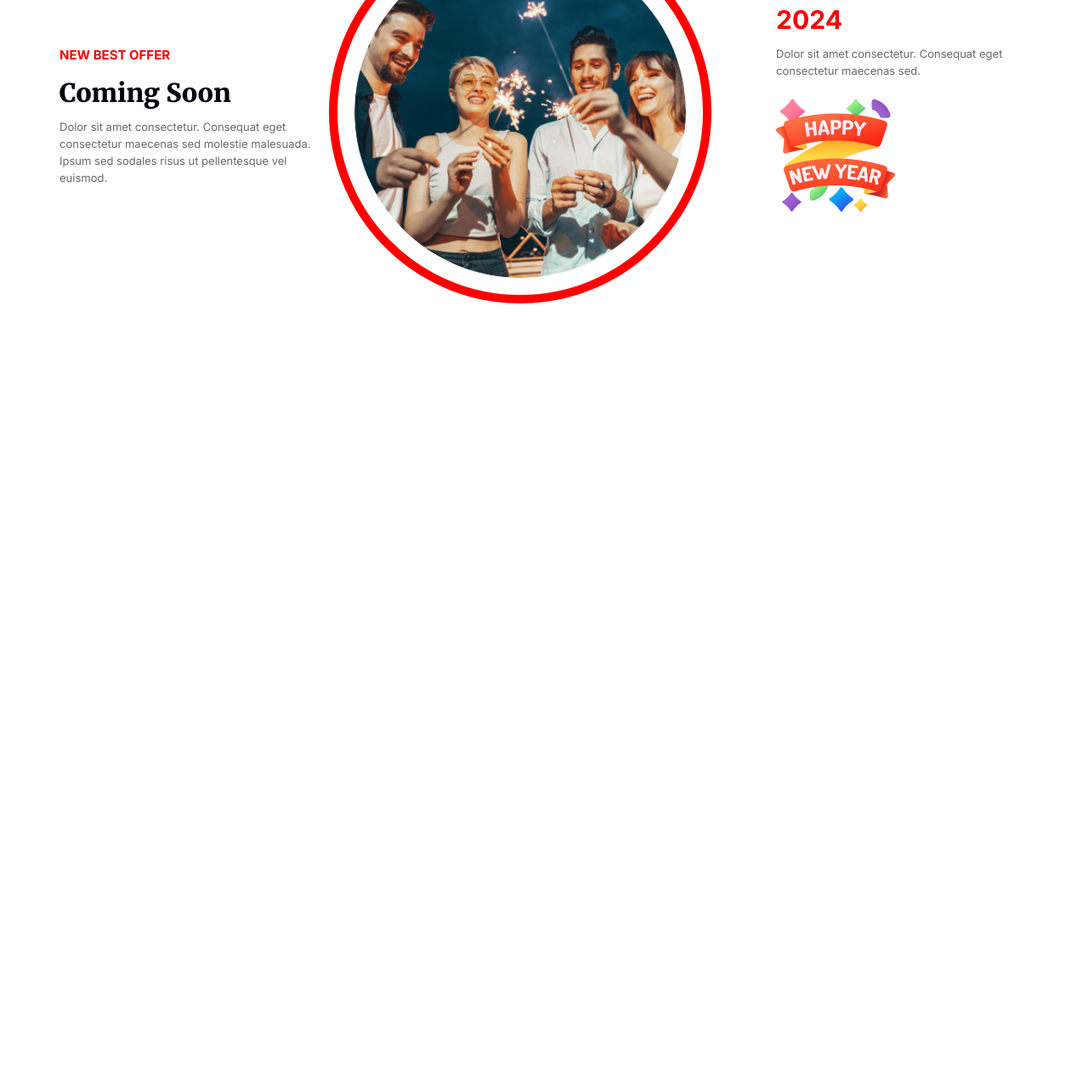
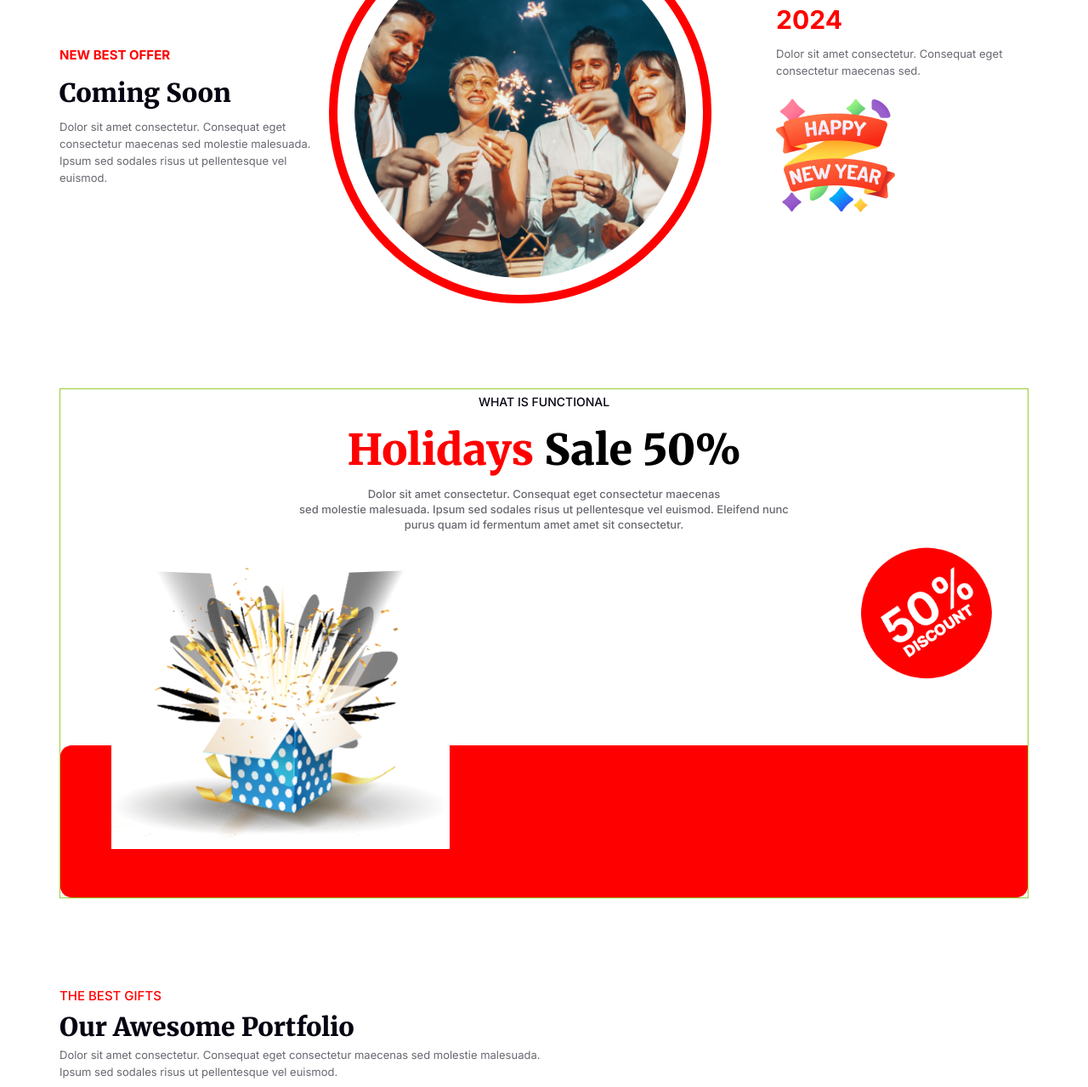
Before and after one commit to AminUddinOnim/New-year-offer-clone, a plain HTML site: page index.html in a window 1280 px wide. Shown: the part 2693-3972 px from the top of the page at 85% size. Before the commit the page ends 3054 px from the top, so only its background shows below. Drawn offline with Linux system fonts and the light colour scheme.

Commit message:
added holiday sales and best offer

```diff
--- a/index.html
+++ b/index.html
@@ -1,10 +1,10 @@
 <!DOCTYPE html>
 <html lang="en">
   <head>
-    <meta charset="UTF-8">
-    <meta name="viewport" content="width=device-width, initial-scale=1.0">
+    <meta charset="UTF-8" />
+    <meta name="viewport" content="width=device-width, initial-scale=1.0" />
     <title>New year offer web site</title>
-    <link rel="stylesheet" href="styles/style.css">
+    <link rel="stylesheet" href="styles/style.css" />
   </head>
   <body>
     <header id="header" class="container">
@@ -17,17 +17,11 @@
       <!-- categories -->
       <section class="categories">
         <div class="categories-text-container">
-                <h1 class="categories-discount">
-                    65% OFF
-                </h1>
-                <p class="categories-description">
-                    OUR HOLIDAY DEALS ARE BETTER
-                </p>
-                <h3 class="categories-title">
-                    ALL CATEGORIES
-                </h3>
+          <h1 class="categories-discount">65% OFF</h1>
+          <p class="categories-description">OUR HOLIDAY DEALS ARE BETTER</p>
+          <h3 class="categories-title">ALL CATEGORIES</h3>
           <div>
-                    <img src="images/New Year Photo.png" alt="">
+            <img src="images/New Year Photo.png" alt="" />
           </div>
         </div>
       </section>
@@ -36,24 +30,33 @@
         <div class="party-container">
           <div class="party-text-container">
             <h1 class="party-title">
-                        Welcome to <br> midnight party
+              Welcome to <br />
+              midnight party
             </h1>
             <p class="party-description">
-                        Dolor sit amet consectetur. Consequat eget consectetur maecenas sed molestie malesuada. Ipsum sed sodales risus ut pellentesque vel euismod.
+              Dolor sit amet consectetur. Consequat eget consectetur maecenas
+              sed molestie malesuada. Ipsum sed sodales risus ut pellentesque
+              vel euismod.
             </p>
             <button>JOIN NOW</button>
           </div>
           <div>
-                    <img src="images/Group 70.png" alt="">
+            <img src="images/Group 70.png" alt="" />
           </div>
         </div>
       </section>
       <!-- address section -->
       <section class="address container">
         <div class="address-text-container">
-                <h1 class="place"><span class="text-red">Place: </span> New Park Hotel</h1>
-                <h1 class="date"><span class="text-red">Date: </span> 31 December Night 2023</h1>
-                <h1 class="time"><span class="text-red">Time: </span> Evening 7:30 pm to 12:30 am</h1>
+          <h1 class="place">
+            <span class="text-red">Place: </span> New Park Hotel
+          </h1>
+          <h1 class="date">
+            <span class="text-red">Date: </span> 31 December Night 2023
+          </h1>
+          <h1 class="time">
+            <span class="text-red">Time: </span> Evening 7:30 pm to 12:30 am
+          </h1>
           <button>JOIN NOW</button>
         </div>
       </section>
@@ -61,27 +64,68 @@
       <section class="best-offer container">
         <div class="best-offer-container">
           <div class="best-offer-text">
-                    <h3 class="offer-subtitle text-red">
-                        NEW BEST OFFER
-                    </h3>
-                    <h1 class="offer-title">
-                        Coming Soon
-                    </h1>
+            <h3 class="offer-subtitle text-red">NEW BEST OFFER</h3>
+            <h1 class="offer-title">Coming Soon</h1>
             <p class="offer-description">
-                        Dolor sit amet consectetur. Consequat eget consectetur maecenas sed molestie malesuada. Ipsum sed sodales risus ut pellentesque vel euismod.
+              Dolor sit amet consectetur. Consequat eget consectetur maecenas
+              sed molestie malesuada. Ipsum sed sodales risus ut pellentesque
+              vel euismod.
             </p>
           </div>
           <div class="img-container">
-                    <img src="images/Ellipse 1.png" alt="">
+            <img src="images/Ellipse 1.png" alt="" />
           </div>
           <div class="happy-2024">
             <h1 class="2024 text-red">2024</h1>
             <p class="happy-description">
-                        Dolor sit amet consectetur. Consequat eget consectetur maecenas sed.
+              Dolor sit amet consectetur. Consequat eget consectetur maecenas
+              sed.
             </p>
-                    <img src="images/Group 96.png" alt="">
+            <img src="images/Group 96.png" alt="" />
           </div>
         </div>
+      </section>
+      <section class="holiday container">
+        <div class="holiday-text">
+          <h4 class="holiday-subtitle">WHAT IS FUNCTIONAL</h4>
+          <h1 class="holiday-title">
+            <span class="text-red">Holidays</span> Sale 50%
+          </h1>
+          <p class="holiday-description">
+            Dolor sit amet consectetur. Consequat eget consectetur maecenas
+            <br />
+            sed molestie malesuada. Ipsum sed sodales risus ut pellentesque vel
+            euismod. Eleifend nunc purus quam id fermentum amet amet sit
+            consectetur.
+          </p>
+        </div>
+        <div class="holiday-images">
+          <img class="box" src="images/Group 75.png" alt="" />
+          <img class="fifty" src="images/Group 44.png" alt="" />
+        </div>
+      </section>
+      <!-- best gifts -->
+       <section class="best-gifts container">
+        <h4 class="gifts-subtitle">
+            THE BEST GIFTS
+        </h4>
+        <h1 class="gifts-title">
+            Our Awesome Portfolio
+        </h1>
+        <p class="gifts-description">
+            Dolor sit amet consectetur. Consequat eget consectetur maecenas sed molestie malesuada. <br> Ipsum sed sodales risus ut pellentesque vel euismod.
+        </p>
+
+        <div class="gifts-images">
+            <img src="images/Rectangle 3.png" alt="" class="img-1">
+            <img src="images/Rectangle 4.png" alt="" class="img-2">
+            <img src="images/Rectangle 5.png" alt="" class="img-3">
+            <img src="images/Rectangle 6.png" alt="" class="img-4">
+            <img src="images/Rectangle 7.png" alt="" class="img-5">
+            <img src="images/Rectangle 8.png" alt="" class="img-6">
+        </div>
+
+
        </section>
     </main>
     <footer></footer>
--- a/styles/style.css
+++ b/styles/style.css
@@ -275,11 +275,134 @@
     margin-top: 10px;
 }
 
-
 .happy-2024 img {
     margin-top: 20px;
 }
 
+/* best offer section style end */
 
 
-/* best offer section style end */
+/* holiday section style start */
+
+.holiday {
+    height: 600px;
+    border: 1px solid yellowgreen;
+    margin-top: 100px;
+    background: url(../images/Rectangle\ 2.png);
+    background-repeat: no-repeat;
+    background-position: left bottom;
+    background-size: 100% 30%;
+    position: relative;
+}
+
+.holiday .holiday-text {
+    width: 600px;
+    height: 170px;
+    margin: 0 auto;
+    text-align: center;
+}
+
+.holiday-text .holiday-subtitle {
+    color: rgb(7, 2, 17);
+    font-family: Inter;
+    font-size: 14px;
+    font-weight: 500;
+    line-height: 29px;
+    letter-spacing: 0%;
+}
+
+.holiday-text .holiday-title {
+    font-family: Merriweather;
+    font-size: 50px;
+    font-weight: 900;
+    line-height: 65px;
+    letter-spacing: 0%;
+    text-align: center;
+    margin: 10px 0;
+}
+
+.holiday-text .holiday-description {
+    color: rgba(7, 2, 17, 0.6);
+    font-family: Inter;
+    font-size: 13px;
+    font-weight: 500;
+    line-height: 18px;
+    letter-spacing: 0%;
+    text-align: center;
+}
+
+
+.holiday .holiday-images {
+    display: flex;
+    justify-content: center;
+}
+
+.holiday-images .box{
+    width: 35%;
+    position: absolute;
+    margin-top: 40px;
+    margin-right: 620px;
+    background: radial-gradient(50.00% 50.00% at 50% 50%, rgb(255, 255, 255), rgb(255, 255, 255) 100%);
+    background-blend-mode: multiply;
+}
+
+.holiday-images .fifty {
+    width: 20%;
+    position: absolute;
+    margin-top: -20px;
+    margin-left: 900px;
+}
+
+/* holiday section style end */
+
+/* best-gifts section style start */
+
+.best-gifts {
+    /* height: 600px; */
+    margin-top: 100px;
+}
+
+.best-gifts .gifts-subtitle {
+    color: rgb(255, 0, 0);
+    font-family: Inter;
+    font-size: 15px;
+    font-weight: 500;
+    line-height: 29px;
+    letter-spacing: 0%;
+    text-align: left;
+    margin-top: 5px;
+}
+
+.best-gifts .gifts-title {
+    color: rgb(7, 2, 17);
+    font-family: Merriweather;
+    font-size: 30px;
+    font-weight: 900;
+    line-height: 45px;
+    letter-spacing: 0%;
+    text-align: left;
+}
+
+.best-gifts .gifts-description {
+    color: rgba(7, 2, 17, 0.6);
+    font-family: Inter;
+    font-size: 13px;
+    font-weight: 400;
+    line-height: 20px;
+    letter-spacing: 0%;
+    text-align: left;
+}
+
+.best-gifts .gifts-images {
+    display: grid;
+    grid-template-columns: repeat(3, 1fr);
+    gap: 15px;
+    margin-top: 40px;
+}
+
+.best-gifts .gifts-images img {
+    width: 370px;
+   height: 450px;
+}
+
+/* best-gifts section style end */
```
Lines whose indentation alone changed are shown as unchanged.
